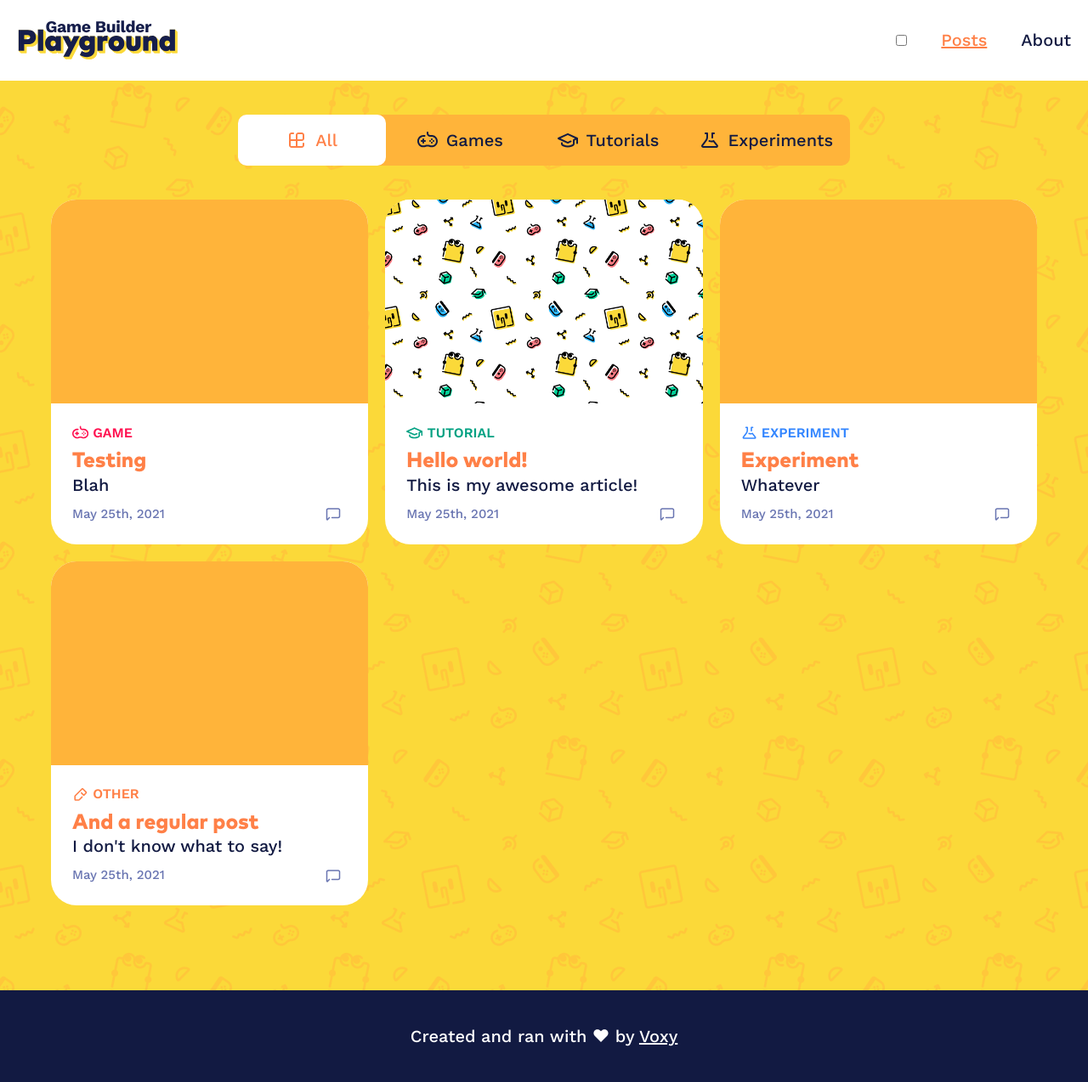
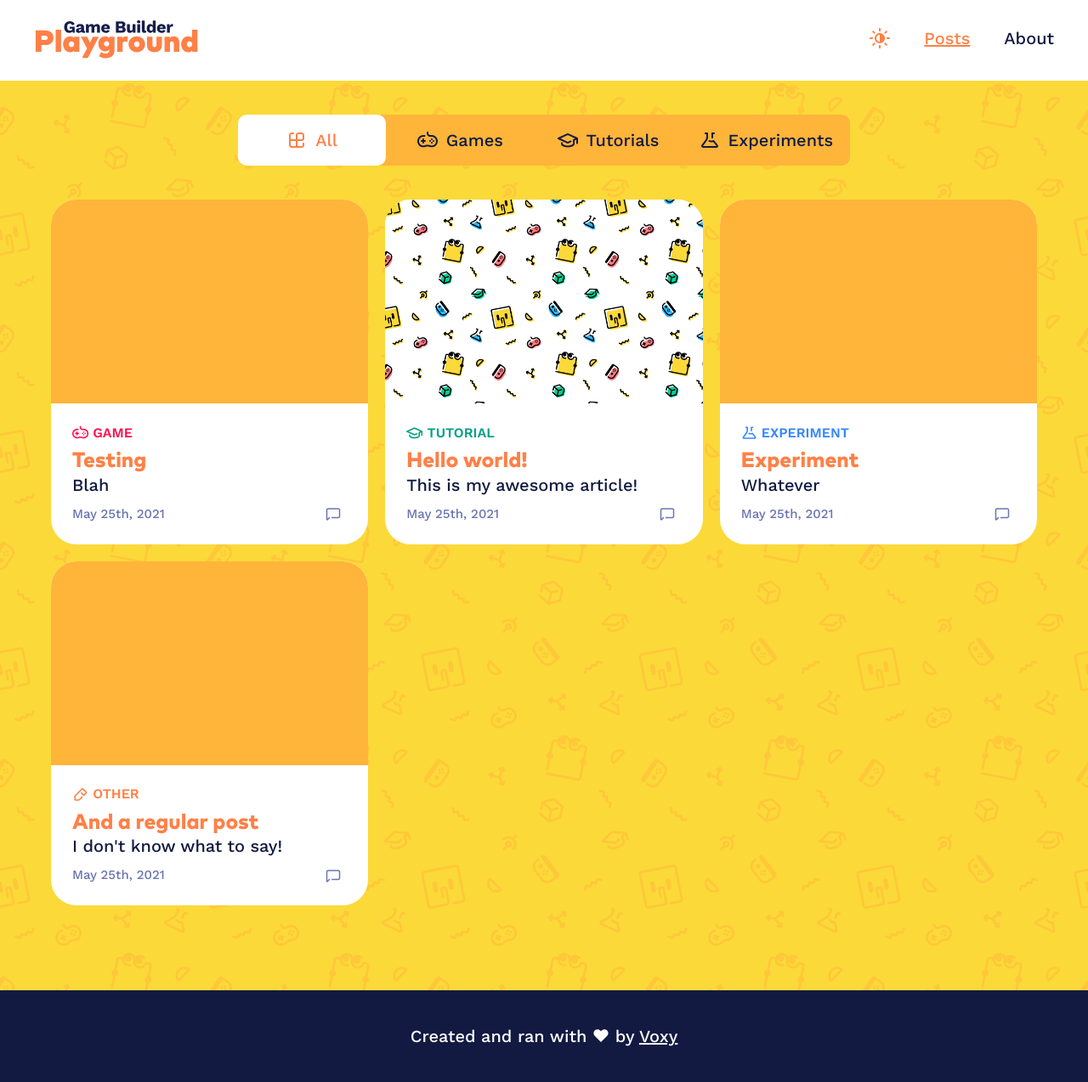
Before and after one commit to drewswaycool/Voxybuns.github.io, a Jekyll site: the page built from index.html, in a window 1280 px wide. Shown: the whole page at 85% size. Built offline with Jekyll 4.4.1, drawn with Linux system fonts in a browser that asks for light colours; comment, search, counter and statistics services are not loaded.

Commit message:
Finished implementing dark theme

```diff
--- a/_includes/navbar.html
+++ b/_includes/navbar.html
@@ -1,7 +1,7 @@
 <nav class="navbar">
     <a href="/"><img src="{% link /assets/img/logo.svg %}" alt="Logo" class="logo"></a>
     <ul>
-        <li><label><input type="checkbox"></label>
+        <li><label title="Switch themes"><input type="checkbox" id="theme_switcher"><svg class="icon"><use href="/assets/img/icons.svg#icon-theme"></use></svg></label>
         </li>
         <li><a href="/" {% if page.url == "/" %}class="nav_active"{% endif %}>Posts</a></li>
         <li><a href="/about.html" {% if page.url == "/about.html" %}class="nav_active"{% endif %}>About</a></li>
--- a/_layouts/about.html
+++ b/_layouts/about.html
@@ -7,6 +7,7 @@
     {% seo %}
 </head>
 <body class="light_theme">
+    <script src="/assets/js/theme_check.js"></script>
     {% include navbar.html %}
     <main>
         <section class="article_body">
@@ -14,5 +15,6 @@
         </section>
     </main>
     {% include footer.html %}
+    <script src="/assets/js/theme_switcher.js"></script>
 </body>
 </html>
--- a/_layouts/entry.html
+++ b/_layouts/entry.html
@@ -7,6 +7,7 @@
     {% seo %}
 </head>
 <body class="light_theme">
+    <script src="/assets/js/theme_check.js"></script>
     {% include navbar.html %}
     <header style="background: url({{ page.cover-picture }}) center/cover, var(--bg-btm);">
         <div class="header_contents">
@@ -75,6 +76,7 @@
     </section>
     {% endif %}
     {% include footer.html %}
+    <script src="/assets/js/theme_switcher.js"></script>
     <script>
         const shareButton = document.querySelector('.share_button');
         const shareDialog = document.querySelector('.share_dialog');
--- a/_layouts/home.html
+++ b/_layouts/home.html
@@ -7,13 +7,15 @@
     {% seo %}
 </head>
 <body class="light_theme">
+    <script src="/assets/js/theme_check.js"></script>
     {% include navbar.html %}
     <main>
         {{ content }}
     </main>
     {% include footer.html %}
-    <script src="assets/js/filter.js"></script>
-    <script src="assets/js/slider-radio.js"></script>
+    <script src="/assets/js/theme_switcher.js"></script>
+    <script src="/assets/js/filter.js"></script>
+    <script src="/assets/js/slider-radio.js"></script>
     <script id="dsq-count-scr" src="//gamebuilderplayground.disqus.com/count.js" async></script>
 </body>
 </html>
--- a/assets/css/style.css
+++ b/assets/css/style.css
@@ -51,13 +51,6 @@
     font-family: 'Work Sans', -apple-system, BlinkMacSystemFont, 'Segoe UI', Roboto, Oxygen, Ubuntu, Cantarell, 'Open Sans', 'Helvetica Neue', sans-serif;
     font-size: 16px;
     font-weight: 500;
-}
-html::-webkit-scrollbar {
-    width: 0.5rem;
-    background-color: var(--text);
-}
-html::-webkit-scrollbar-thumb {
-    background-color:var(--big-high);
 }
 
 body {
@@ -118,6 +111,7 @@
 }
 
 a:any-link {
+    transition: color 0.1s ease;
     color: var(--text);
 }
 a:hover {
@@ -221,7 +215,7 @@
     display: flex;
 }
 .navbar li:not(:last-child) {
-    margin-right: 2rem;
+    margin-right: 1rem;
 }
 .navbar a:not(.nav_active):not(:hover) {
     text-decoration: none;
@@ -230,8 +224,28 @@
     color: var(--orange);
 }
 
+#theme_switcher {
+    width: 1px;
+    height: 1px;
+    opacity: 0;
+    position: absolute;
+    top: 0;
+    left: 0;
+}
+.navbar label {
+    transition: color 0.1s ease;
+    cursor: pointer;
+}
+.navbar label:hover {
+    color: var(--orange);
+}
+
 .logo {
     max-height: 2.5rem;
+}
+
+body.dark_theme .logo {
+    content: url("/assets/img/logo_dark.svg");
 }
 
 header {
@@ -456,7 +470,10 @@
         font-size: 20px;
     }
     .navbar {
-        padding: 1rem 1rem;
+        padding: 1rem 2rem;
+    }
+    .navbar li:not(:last-child) {
+        margin-right: 2rem;
     }
     .slider-radio label {
         flex-direction: row;
--- /dev/null
+++ b/assets/js/theme_check.js
@@ -0,0 +1,11 @@
+function checkTheme() {
+    const localStorageTheme = localStorage.getItem("theme");
+
+    if (localStorageTheme !== null && localStorageTheme === "dark") {
+        document.body.classList.add("dark_theme");
+        document.body.classList.remove("light_theme");
+    }
+}
+(function() {
+    checkTheme()
+})();
--- /dev/null
+++ b/assets/js/theme_switcher.js
@@ -0,0 +1,26 @@
+
+const themeSwitcher = document.getElementById("theme_switcher");
+themeSwitcher.checked = false;
+function clickHandler() {
+    if (this.checked) {
+        document.body.classList.add("dark_theme");
+        document.body.classList.remove("light_theme");
+        localStorage.setItem("theme", "dark");
+    } else {
+        document.body.classList.add("light_theme");
+        document.body.classList.remove("dark_theme");
+        localStorage.setItem("theme", "light");
+    }
+}
+themeSwitcher.addEventListener("click", clickHandler);
+
+function applyTheme() {
+    const localStorageTheme = localStorage.getItem("theme");
+    if (localStorageTheme !== null && localStorageTheme === "dark") {
+        const themeSwitcher = document.getElementById("theme_switcher");
+        themeSwitcher.checked = true;
+    }
+}
+(function() {
+    applyTheme()
+})();
```
Also changed, not shown: assets/img/logo.svg, assets/img/logo_dark.svg (added), 11 other files.
